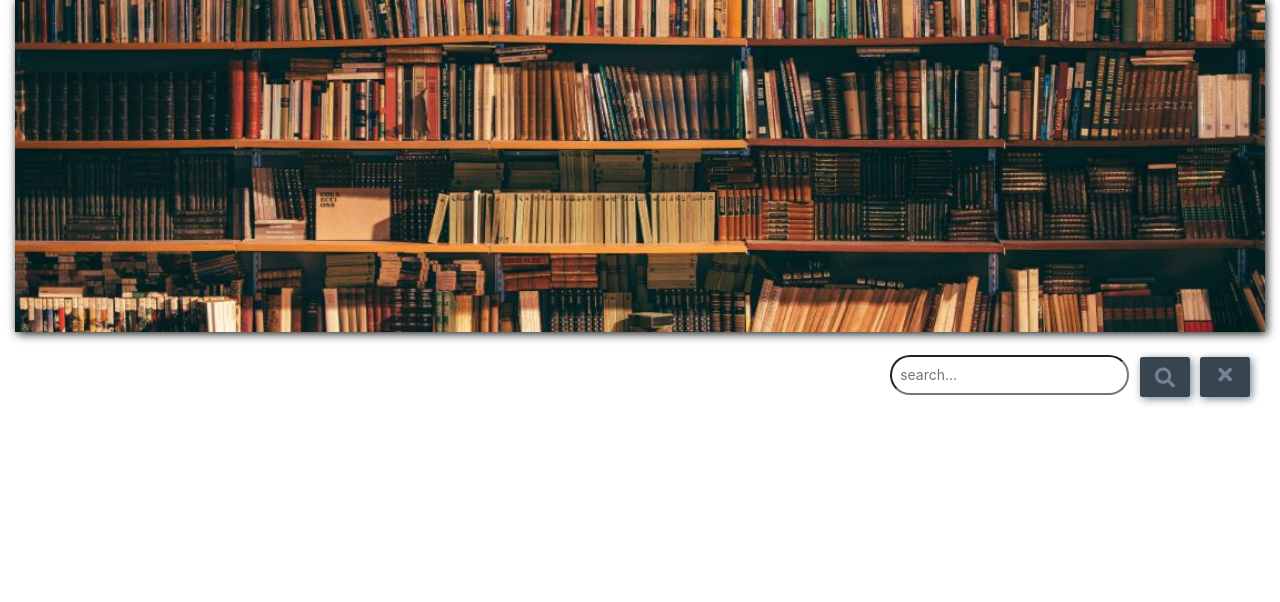
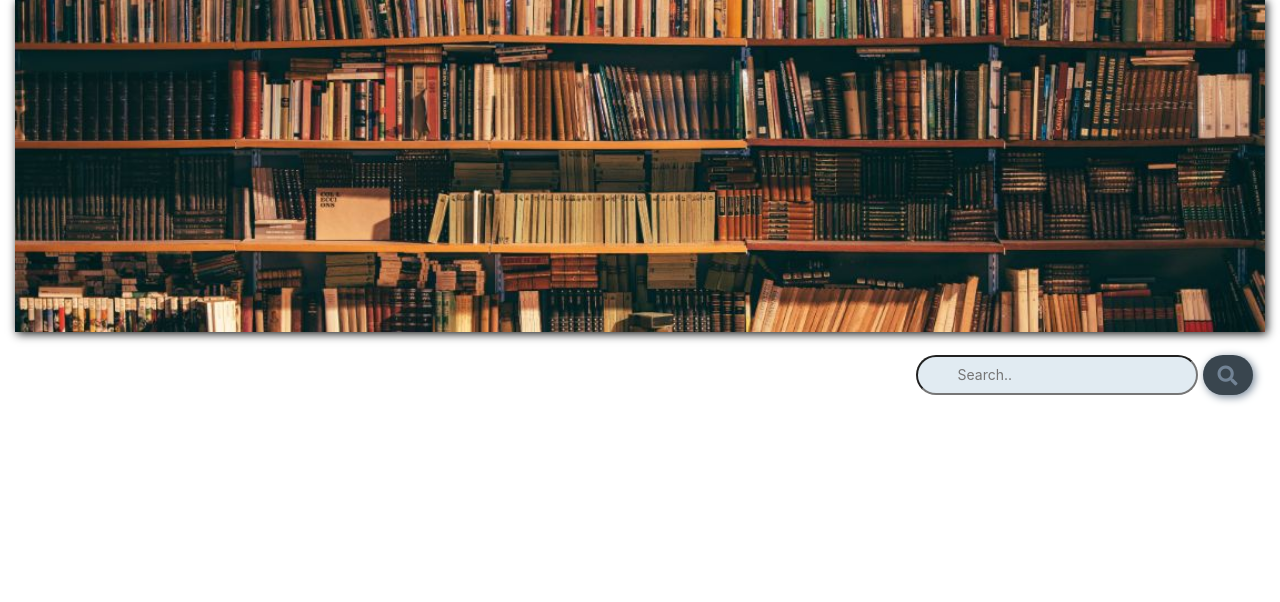
Before and after one commit to Code-Institute-Submissions/neringabickmore-scribbles, a Flask app: page /search in a window 1280 px wide. Shown: the part 206-808 px from the top of the page. Run offline with Flask 2, Linux system fonts and the light colour scheme; data that the repository does not hold is empty; some libraries are stand-ins or nearby versions.

Commit message:
Changed search field styling

```diff
--- a/static/css/style.css
+++ b/static/css/style.css
@@ -326,12 +326,24 @@ input:-internal-autofill-selected {
 }
 
 /* Search field styling */
-.search-form input {
-    height:  2.6rem;
+.search-form input{
+    background-color: var(--cold-white);
+    height: 3rem;
     margin: 0.25rem;
+    padding: 12px 20px 12px 40px;
+    -webkit-transition: width 0.4s ease-in-out;
+    transition: width 0.4s ease-in-out;
 }
 .search-form input:focus {
     outline: none;
+    width: 85%;
+}
+.search-form .btn{
+    margin: 2.5px;
+    height: 3rem;
+}
+.search-form .btn:hover{
+    transform: unset;
 }
 
 /* Responsive breakpoints styling */
@@ -369,8 +381,11 @@ wider than mobile **/
     .btn{
         width: 5rem;
     }
-    .btn, .search-form input {
+    .btn, .search-form input, .search-form .btn {
         height: 4rem;
+    }
+    .search-form input:focus {
+        width: 50%;
     }
 }
 
@@ -381,6 +396,9 @@ wider than tablet **/
 @media(min-width: 1024px){
     .carousel-inner{
         margin-top: 2rem;
+    }
+    .search-form input:focus {
+        width: 30%;
     }
 }
 
--- a/templates/pages/discover.html
+++ b/templates/pages/discover.html
@@ -17,16 +17,14 @@
             <form action="{{ url_for('search_discover') }}" method="POST" role="search" class="align-items-center oval">
                 <div class="form-group search-form mb-0">
                     <!-- Input -->
-                    <input type="text" name="query" id="query" minlength="3" class="validate badge-pill" required
-                        placeholder="search...">
-                    <label for="query"></label>
-
+                    <input type="text" name="query" minlength="3" class="validate badge-pill" required
+                        placeholder="Search..">
+                        <!-- Search Button -->
+                    <button type="submit" class="btn badge-pill align-self-middle" title="search"><i class="fas fa-search icon-btn"></i></button>
                     <!-- Action buttons -->
                     <!-- Cancel -->
-                    <a class="btn" href="/discover/reviews" title="clear search"><i
-                            class="fas fa-times icon-btn"></i></a>
-                    <!-- Search -->
-                    <button type="submit" class="btn" title="search"><i class="fas fa-search icon-btn"></i></button>
+                    <!-- <a class="btn" href="/discover/reviews" title="clear search"><i
+                            class="fas fa-times icon-btn"></i></a> -->
                 </div>
             </form>
         </div>
```
